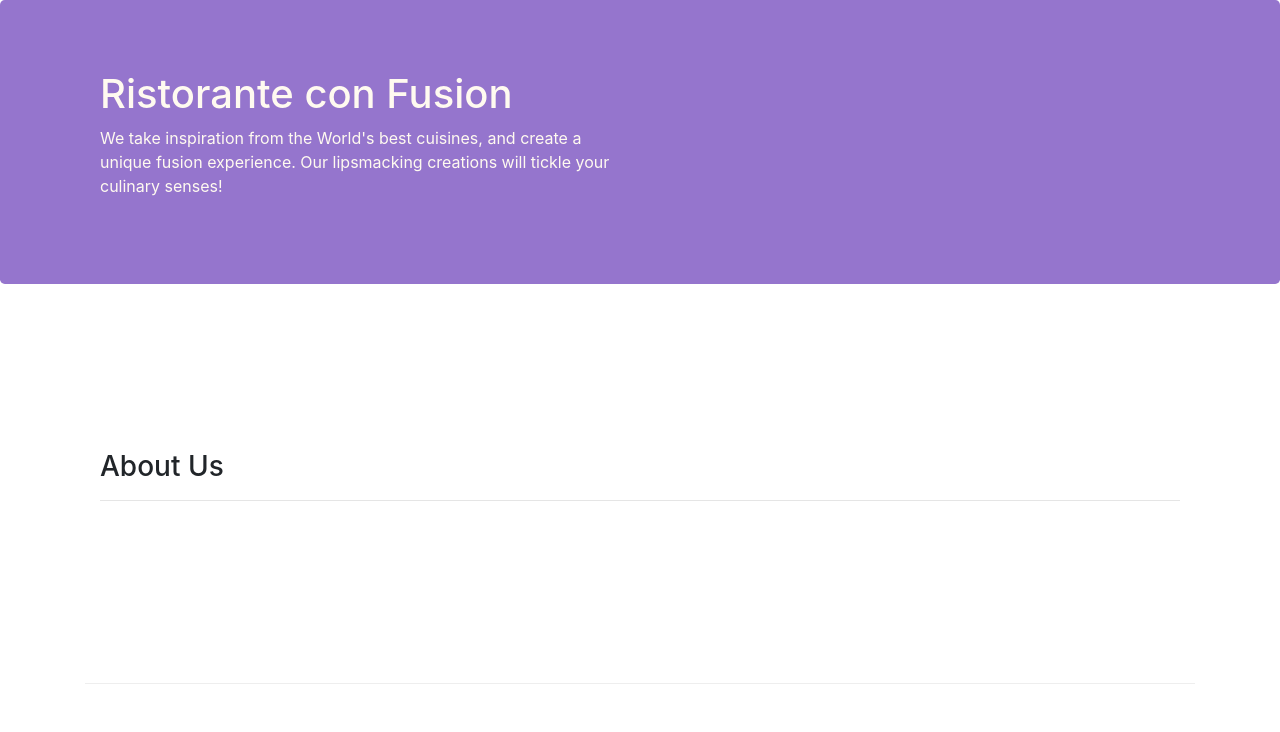
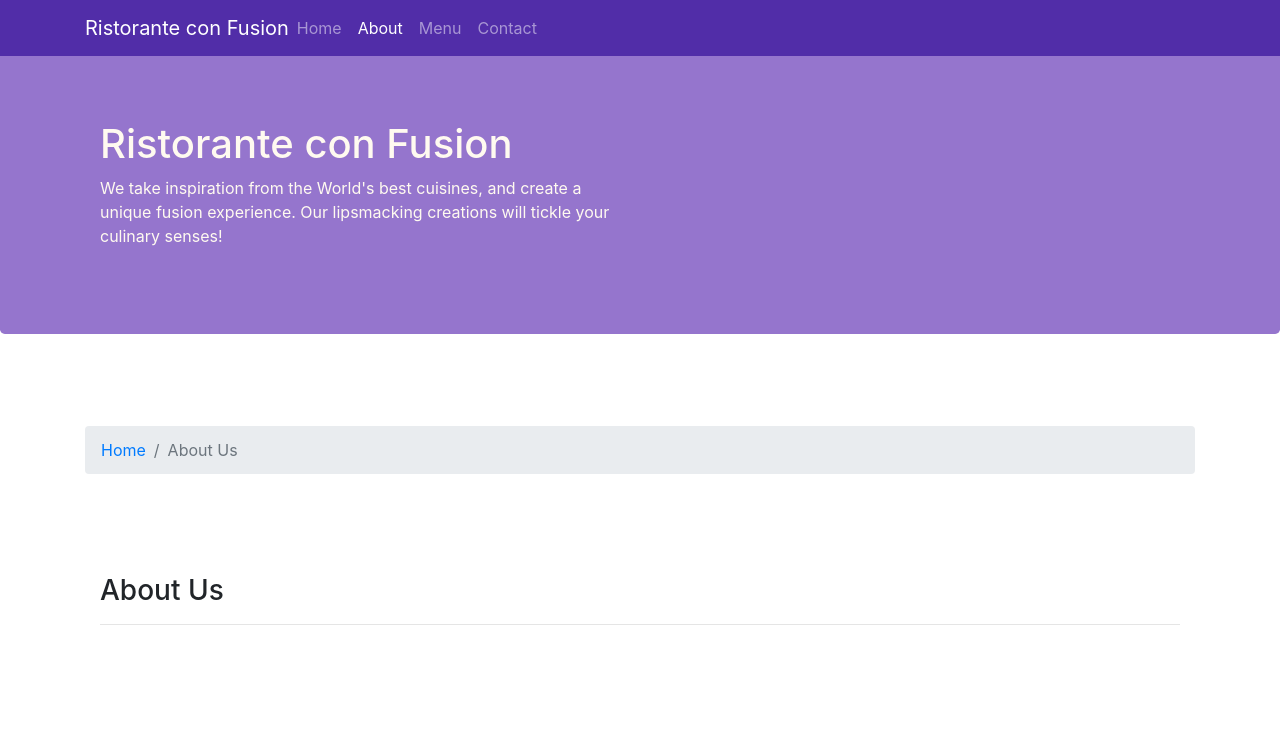
Before and after one commit to valguerra/FSWD_Bootstrap, a website: page aboutus.html in a window 1280 px wide. Shown: the top 732 px of the page. Drawn offline with nearby package versions, Linux system fonts and the light colour scheme.

Commit message:
Add breadcrumbs.

```diff
--- a/aboutus.html
+++ b/aboutus.html
@@ -15,6 +15,23 @@
 </head>
 
 <body>
+    <nav class="navbar navbar-dark navbar-expand-sm fixed-top">
+        <div class="container">
+            <button class="navbar-toggler" type="button" data-toggle="collapse" data-target="#Navbar">
+                <span class="navbar-toggler-icon"></span>
+            </button>
+            <a class="navbar-brand mr-auto" href="./index.html">Ristorante con Fusion</a>
+            <div class="collapse navbar-collapse" id="Navbar">
+                <ul class="navbar-nav mr-auto">
+                    <li class="nav-item"><a class="nav-link" href="./index.html">Home</a></li>
+                    <li class="nav-item active"><a class="nav-link" href="#">About</a></li>
+                    <li class="nav-item"><a class="nav-link" href="#">Menu</a></li>
+                    <li class="nav-item"><a class="nav-link" href="#">Contact</a></li>
+                </ul>
+            </div>
+        </div>
+    </nav>
+
 
     <header class="jumbotron">
         <div class="container">
@@ -31,6 +48,10 @@
 
     <div class="container">
         <div class="row row-content align-items-center">
+            <ol class="col-12 breadcrumb">
+                <li class="breadcrumb-item"><a href="./index.html">Home</a></li>
+                <li class="breadcrumb-item active">About Us</li>
+            </ol>
             <div class="col">
                <h3>About Us</h3>
                <hr>
@@ -70,7 +91,7 @@
                 <div class="col-4 offset-1 col-sm-2">
                     <h5>Links</h5>
                     <ul class="list-unstyled">
-                        <li><a href="#">Home</a></li>
+                        <li><a href="./index.html">Home</a></li>
                         <li><a href="#">About</a></li>
                         <li><a href="#">Menu</a></li>
                         <li><a href="#">Contact</a></li>
--- a/css/styles.css
+++ b/css/styles.css
@@ -29,6 +29,11 @@
     color: #0f0f0f;
 }
 
-.para {
-    display: none;
+body {
+    padding: 50px 0px 0px 0px;
+    z-index: 0;
 }
+
+.navbar-dark {
+    background-color: #512DA8;
+}
```
Also changed, not shown: index.html (+2 -6 lines).
